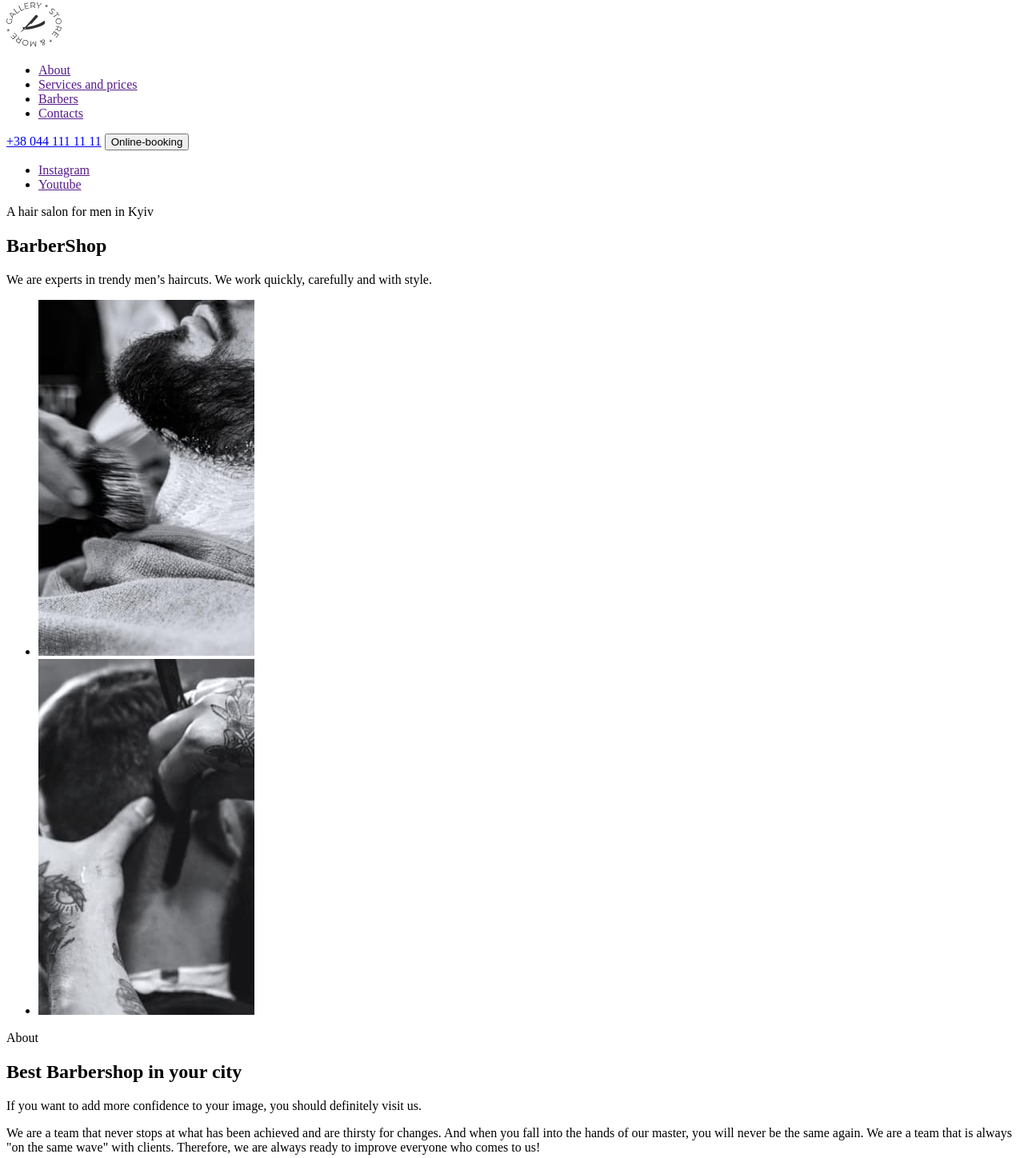
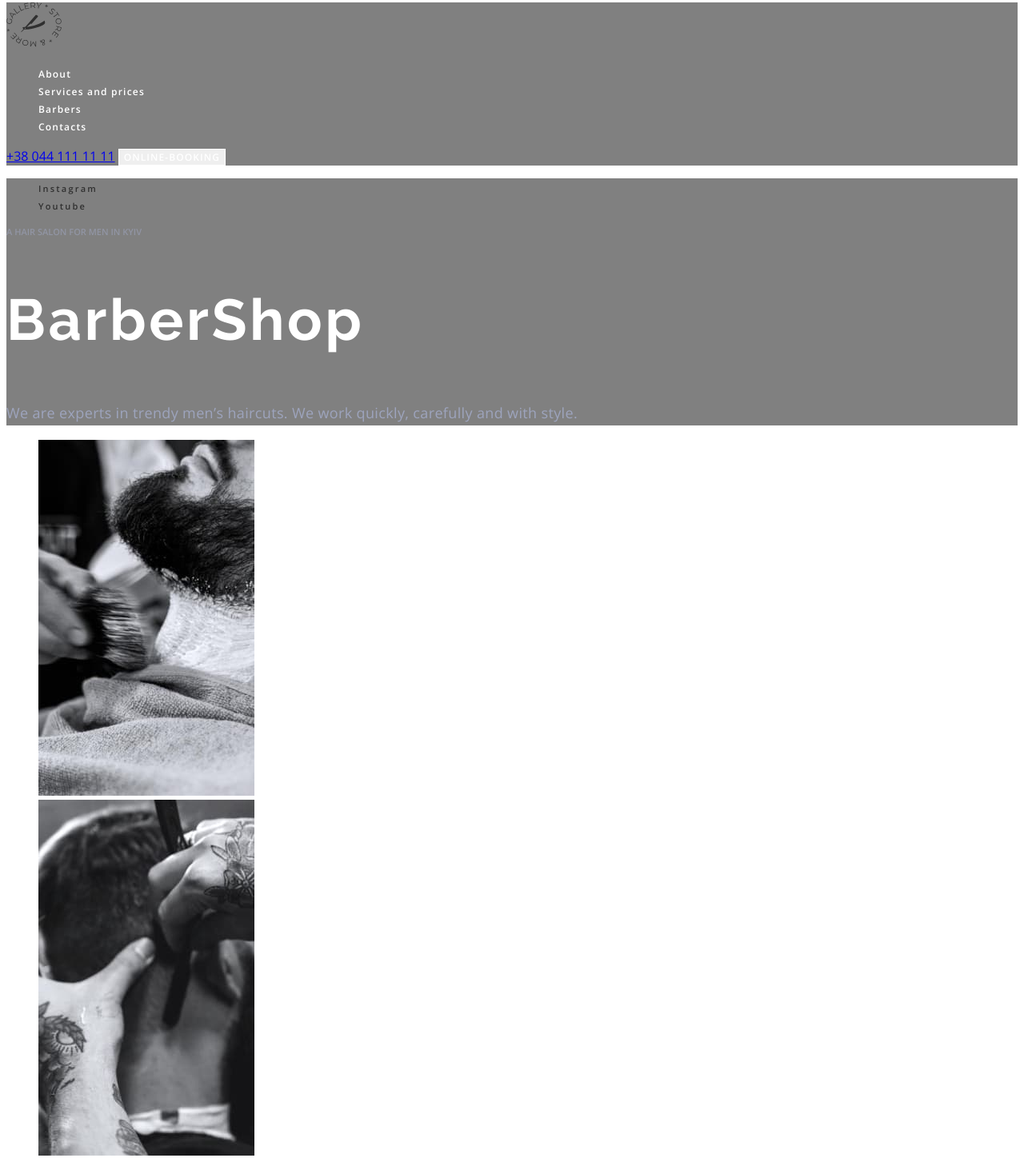
Before and after one commit to VladyslavSorochynskyi/test-html-lesson, a plain HTML site: page index.html in a window 1280 px wide. Shown: the part 5-1453 px from the top of the page at 80% size. Drawn offline with nearby package versions, Linux system fonts and the light colour scheme.

Commit message:
index done + classes

```diff
--- a/css/styles.css
+++ b/css/styles.css
@@ -1,3 +1,125 @@
 body {
-    font-family: "Open Sans", "sans-serif";
+  font-family: "Open Sans", "sans-serif";
 }
+
+.list {
+  list-style: none;
+}
+
+.link {
+  text-decoration: none;
+}
+
+.header {
+  background-color: grey;
+}
+
+.nav-link {
+  font-weight: 600;
+  font-size: 12px;
+  line-height: 1, 3;
+  letter-spacing: 0.1em;
+  color: #ffffff;
+}
+.nav-link:hover,
+.nav-link:focus {
+  color: #ff6c00;
+}
+
+.header-btn {
+  font-family: inherit;
+  font-weight: 600;
+  font-size: 12px;
+  line-height: 1, 3;
+  letter-spacing: 0.09em;
+  text-transform: uppercase;
+  color: #ffffff;
+  cursor: pointer;
+  border: 1px solid #ffffff;
+}
+.header-btn:hover,
+.header-btn:focus {
+  border-color: #ff6c00;
+}
+
+.hero {
+  background-color: grey;
+}
+
+.hero-link {
+  font-weight: 600;
+  font-size: 11px;
+  line-height: 1.36;
+  letter-spacing: 0.2em;
+  color: #303030;
+}
+.hero-link:hover,
+.hero-link:focus {
+  color: #ff6c00;
+}
+.hero-text {
+  font-weight: 600;
+  font-size: 11px;
+  line-height: 1.36;
+  text-transform: uppercase;
+  color: rgba(157, 164, 189, 0.6);
+}
+.hero-title {
+  font-family: "Raleway";
+  font-weight: 700;
+  font-size: 72px;
+  line-height: 1.18;
+  letter-spacing: 0.05em;
+  color: #ffffff;
+}
+.hero-description {
+  font-size: 18px;
+  line-height: 1.66;
+  letter-spacing: 0.02em;
+  color: #9da4bd;
+}
+
+.about-text {
+  font-weight: 600;
+  font-size: 11px;
+  line-height: 1.36;
+  text-transform: uppercase;
+  color: #303030;
+}
+
+.about-title {
+  font-family: "Raleway";
+  font-weight: 700;
+  font-size: 42px;
+  line-height: 1.16;
+  letter-spacing: 0.05em;
+  color: #303030;
+}
+
+.about-about {
+  font-size: 18px;
+  line-height: 1.66;
+  letter-spacing: 0.02em;
+  color: #555555;
+}
+.about-description {
+  font-size: 14px;
+  line-height: 1.85;
+  letter-spacing: 0.02em;
+  color: #555555;
+}
+.about-btn {
+  font-weight: 600;
+  font-size: 12px;
+  line-height: 1.33;
+  letter-spacing: 0.09em;
+  text-transform: uppercase;
+  color: #303030;
+  cursor: pointer;
+  border: 1px solid #ffffff;
+}
+
+.about-btn:hover,
+.about-btn:focus {
+  border-color: #ff6c00;
+}
--- a/index.html
+++ b/index.html
@@ -8,57 +8,56 @@
     <link rel="preconnect" href="https://fonts.googleapis.com">
     <link rel="preconnect" href="https://fonts.gstatic.com" crossorigin>
     <link href="https://fonts.googleapis.com/css2?family=Open+Sans:wght@400;600;700&family=Raleway:wght@700&display=swap" rel="stylesheet">
-    <link rel="stylesheets" href="./css/styles.css">
+    <link rel="stylesheet" href="./css/styles.css">
 </head>
 <body>
-    <header>
+    <header class="header">
+        <a href="">
+            <img src="./images/Logo.svg" alt="Logo">
+        </a>
         <nav>
-             <a href="">
-                <img src="./images/Logo.svg" alt="Logo">
-            </a>
-
-            <ul>
-                <li><a href="">About</a></li>
-                <li><a href="">Services and prices</a></li>
-                <li><a href="">Barbers</a></li>
-                <li><a href="">Contacts</a></li>
+            <ul class="nav-list list">
+                <li class="nav-item"><a href="" class="nav-link link">About</a></li>
+                <li class="nav-item"><a href="" class="nav-link link">Services and prices</a></li>
+                <li class="nav-item"><a href="" class="nav-link link">Barbers</a></li>
+                <li class="nav-item"><a href="" class="nav-link link">Contacts</a></li>
             </ul>
         </nav>
-        <a href="+380441111111">+38 044 111 11 11</a>
-        <button type="button">Online-booking</button>
+        <a href="+380441111111" class="header-tel"> +38 044 111 11 11</a>
+        <button type="button" class="header-btn">Online-booking</button>
     </header>
 
     <main>
-        <section>
-            <ul>
-                <li><a href="" target="_blank" rel="noopener noreferrer nofollow">Instagram</a></li>
-                <li><a href="" target="_blank" rel="noopener noreferrer nofollow">Youtube</a></li>
+        <section class="hero">
+            <ul class="hero-list list">
+                <li class="hero-list-item"><a href="" target="_blank" rel="noopener noreferrer nofollow" class="hero-link link">Instagram</a></li>
+                <li class="hero-list-item"><a href="" target="_blank" rel="noopener noreferrer nofollow" class="hero-link link">Youtube</a></li>
             </ul>
 
-            <p>A hair salon for men in Kyiv</p>
-            <h1>BarberShop</h1>
-            <p>
+            <p class="hero-text">A hair salon for men in Kyiv</p>
+            <h1 class="hero-title">BarberShop</h1>
+            <p class="hero-description">
             We are experts in trendy men’s haircuts.
             We work quickly, carefully and with style.
             </p>
         </section>
 
         <section>
-            <ul>
+            <ul class="img-list list">
                 <li><img src="./images/beardcut.jpg" alt="beardcut"></li>
                 <li><img src="./images/haircut.jpg" alt="haircut"></li>
             </ul>
-            <p>About</p>
-            <h2>Best Barbershop in your city</h2>
-            <p>
+            <p class="about-text">About</p>
+            <h2 class="about-title">Best Barbershop in your city</h2>
+            <p class="about-about">
                 If you want to add more confidence to your image, you should definitely visit us.
             </p>
-            <p>
+            <p class="about-description">
                 We are a team that never stops at what has been achieved and are thirsty for changes. And when you fall into the hands
                 of our master, you will never be the same again. We are a team that is always "on the same wave" with clients.
                 Therefore, we are always ready to improve everyone who comes to us!
             </p>
-            <button type="button">ONLINE-BOOKING</button>
+            <button type="button" class="about-btn">ONLINE-BOOKING</button>
         </section>
 
         <section>
@@ -163,6 +162,38 @@
                 <li><img src="./images/img-4.jpg" alt="barbers gallery" width="270" height="360"></li>
             </ul>
         </section>
+
+        <section>
+            <h2>Online-booking</h2>
+        </section>
+
+        <section>
+            <h2>Contacts</h2>
+            <address>
+                <ul>
+                    <li>
+                        <a href="">st. Vasilkivska, 7A<br>
+                        Kyiv, 08132</a>
+                    </li>
+                    <li>
+                        <a href="tel:+380441111111">+38 044 111 11 11</a>
+                    </li>
+                    <li>
+                        <a href="mailto:barbershop@email.com">barbershop@email.com</a>
+                    </li>
+                </ul>
+            </address>
+            <p>Working hours</p>
+            <p>Every day from 9:00 to 22:00</p>
+        </section>
+
+        <footer>
+            <p>&#169;Copyright 2020</p>
+            <ul>
+                <li><a href="" target="_blank" rel="noopener noreferrer nofollow">Instagram</a></li>
+                <li><a href="" target="_blank" rel="noopener noreferrer nofollow">Youtube</a></li>
+            </ul>
+        </footer>
     </main>
 </body>
 </html>
```
